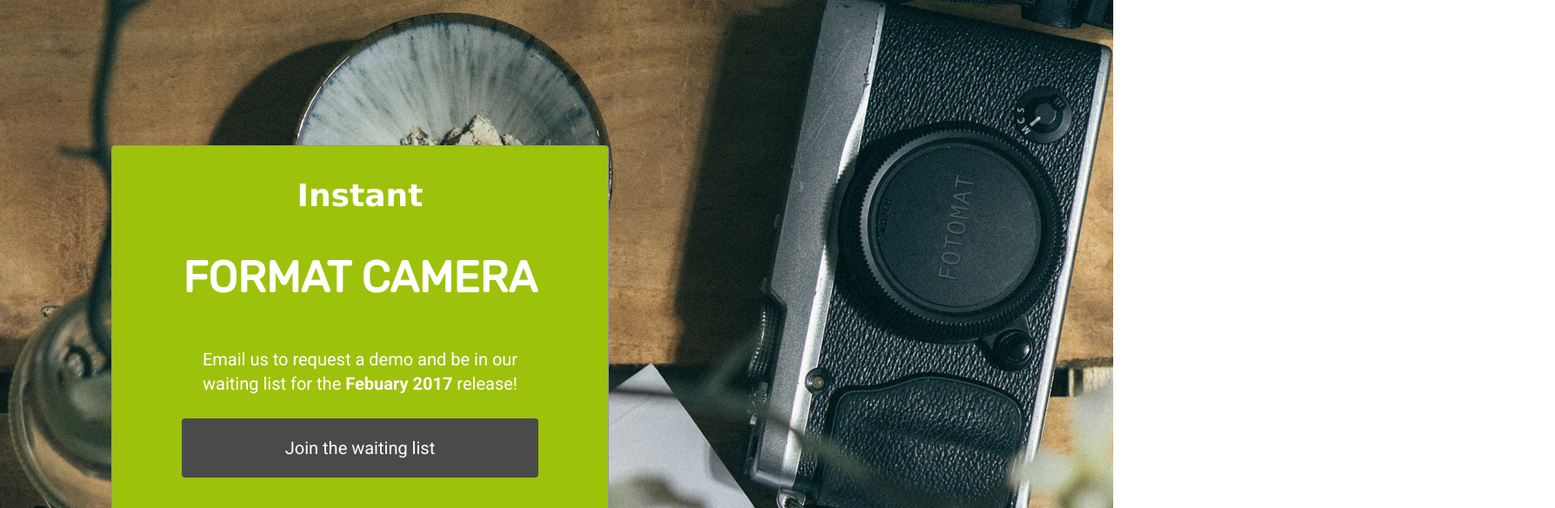
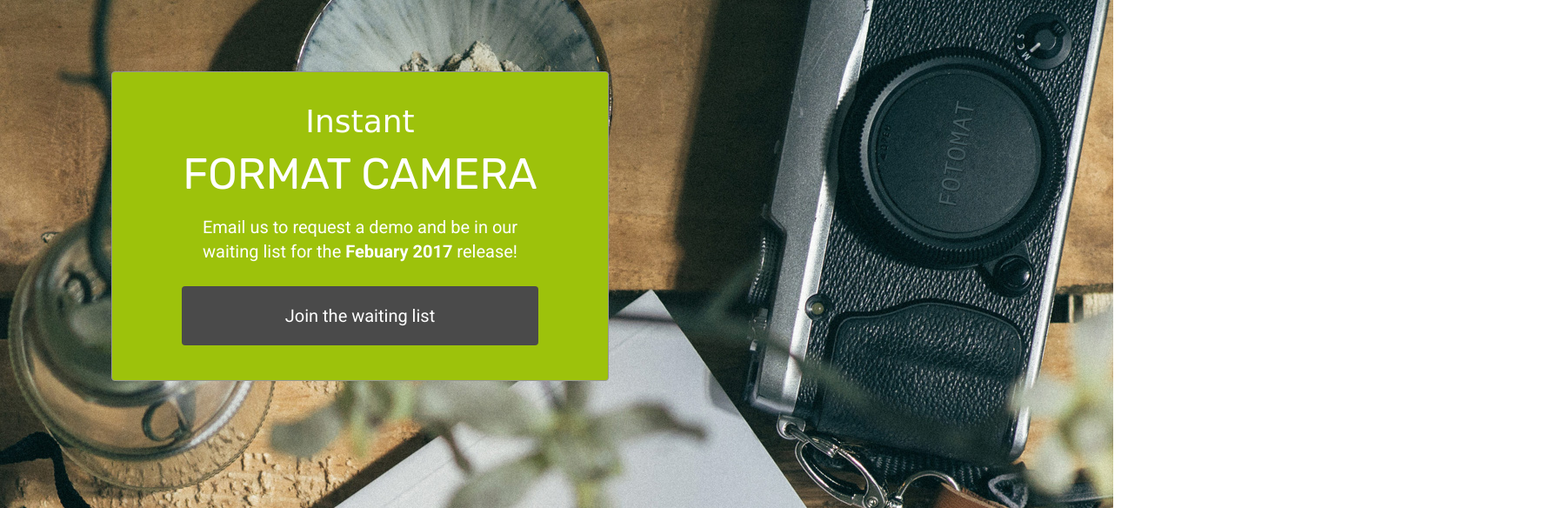
Before and after one commit to jd-wills/fotomatic, a plain HTML site: page index.html in a window 1280 px wide. Shown: the part 88-672 px from the top of the page at 87% size, 1788 px wide, since content can reach past the window. Drawn offline with Linux system fonts and the light colour scheme; a web font is replaced by a local one.

Commit message:
fixed features section

```diff
--- a/resources/css/style.css
+++ b/resources/css/style.css
@@ -9,11 +9,11 @@ html {
 }
 
 body {
-  margin: auto;
+  margin: 0 auto;
 }
 
 .main-content {
-  position: relative;
+
   top: 5.3125rem; /* To offset for fixed header. */
 }
 
@@ -33,6 +33,7 @@ body {
 
 .image-container img {
   display: block;
+  max-width: 100%;
 }
 
 @media only screen and (max-width: 760px) {
@@ -165,11 +166,14 @@ header .mobile {
 }
 
 #sign-up-cta h1 {
-  font-size: 3.125rem;
+  font-size: 50px;
+  font-weight: normal;
 }
 
 #sign-up-cta h2 {
   font-size: 2.25rem;
+  margin: 0;
+  font-weight: normal;
 }
 
 #sign-up-cta span strong {
@@ -178,11 +182,14 @@ header .mobile {
 
 #sign-up-cta .cursive {
   font-family: "Damion", cursive;
+  margin: 0;
 }
 
 #sign-up-cta .striking {
   font-family: "Rubik", sans-serif;
-  padding-bottom: .75rem;
+  margin: 0;
+  padding-bottom: 12px;
+  font-weight: normal;
 }
 
 #sign-up-cta .button {
@@ -255,7 +262,7 @@ header .mobile {
 .feature .image-container {
   width: 90%;
   height: 65%;
-  margin: 0 auto;
+
 }
 
 .feature h2 {
```
